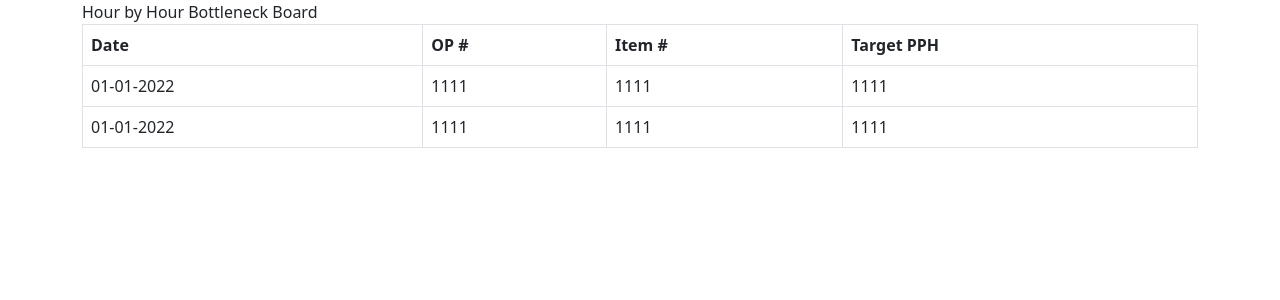
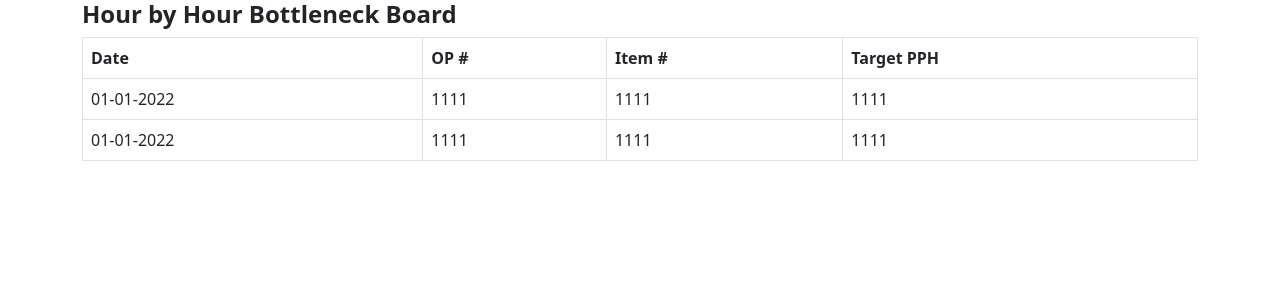
Before and after one commit to albondad/nylok-bottleneck-board-prototype, a Next.js app in the folder packages/web-application/: page / in a window 1280 px wide. Shown: the top 300 px of the page. Built offline with nearby package versions, Linux system fonts and the light colour scheme.

Commit message:
Set up page heading component

```diff
--- a/packages/web-application/components/index.ts
+++ b/packages/web-application/components/index.ts
@@ -1 +1,2 @@
 export * from "./page-container";
+export * from "./page-heading";
--- /dev/null
+++ b/packages/web-application/components/page-heading/index.ts
@@ -0,0 +1 @@
+export * from "./page-heading";
--- /dev/null
+++ b/packages/web-application/components/page-heading/page-heading.styled-components.ts
@@ -0,0 +1,6 @@
+import styled from "styled-components";
+
+export const StyledContainer = styled("h1")`
+  font-size: 1.5rem;
+  font-weight: 700;
+`;
--- /dev/null
+++ b/packages/web-application/components/page-heading/page-heading.tsx
@@ -0,0 +1,19 @@
+import { ContainerProps } from "react-bootstrap";
+import { StyledContainer } from "./page-heading.styled-components";
+import classNames from "classnames";
+import React, { ComponentProps, useMemo } from "react";
+
+export type PageHeadingPropsType = ContainerProps &
+  ComponentProps<typeof StyledContainer> & {};
+
+export const PageHeading = ({
+  className: classNameProp,
+  ...restProps
+}: PageHeadingPropsType) => {
+  const classNameMemo = useMemo(() => {
+    const newClassNameMemo = classNames("page-heading", classNameProp);
+    return newClassNameMemo;
+  }, [classNameProp]);
+
+  return <StyledContainer className={classNameMemo} {...restProps} />;
+};
--- a/packages/web-application/pages/index.tsx
+++ b/packages/web-application/pages/index.tsx
@@ -1,12 +1,12 @@
 import type { NextPage } from "next";
 import { Table, Container } from "react-bootstrap";
-import { PageContainer } from "../components";
+import { PageContainer, PageHeading } from "../components";
 import "bootstrap/dist/css/bootstrap.min.css";
 
 const Home: NextPage = () => {
   return (
     <PageContainer>
-      <div>Hour by Hour Bottleneck Board</div>
+      <PageHeading>Hour by Hour Bottleneck Board</PageHeading>
 
       <Table bordered={true}>
         <thead>
```
